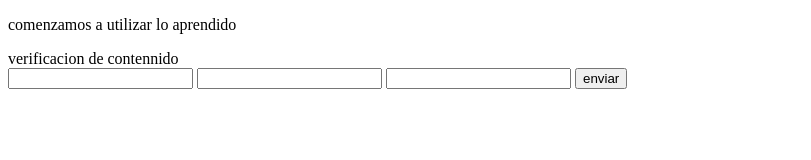
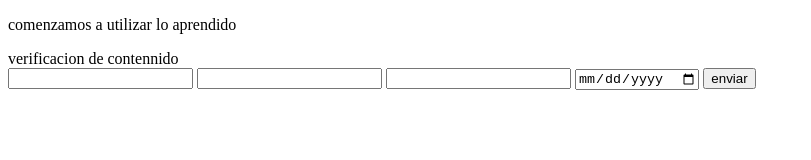
Before and after one commit to carlocks12/inicio-de-git, a plain HTML site: page index.html in a window 1280 px wide. Shown: the whole page, without its empty margins (0-811 px from the left). Drawn offline with Linux system fonts and the light colour scheme.

Commit message:
se agrego fecha

```diff
--- a/index.html
+++ b/index.html
@@ -13,6 +13,7 @@
         <input type="texto" name="firstName" id="firstName">
         <input type="text" name="secondName" id="secondName">
         <input type="number" name="edad" id="edad">
+        <input type="date" name="bit" id="bit">
         <input type="button" value="enviar">
 
 
```
